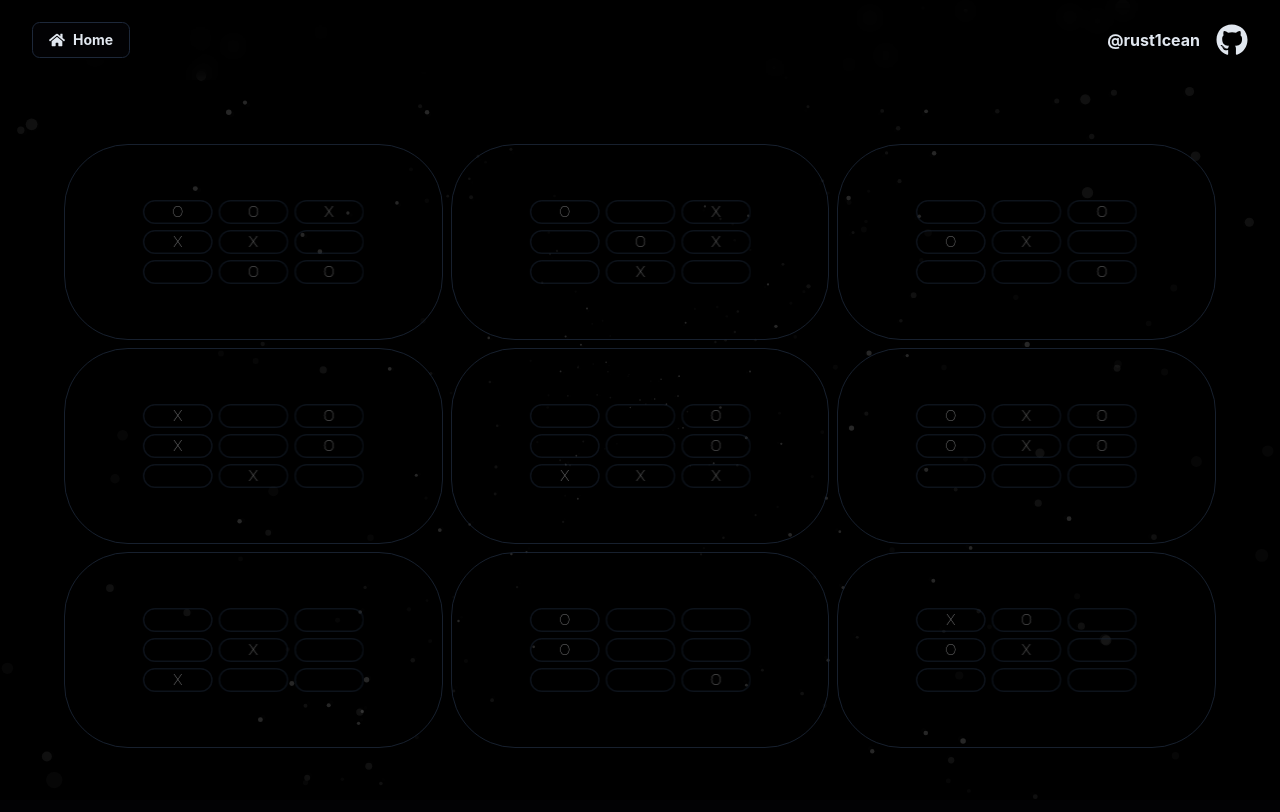
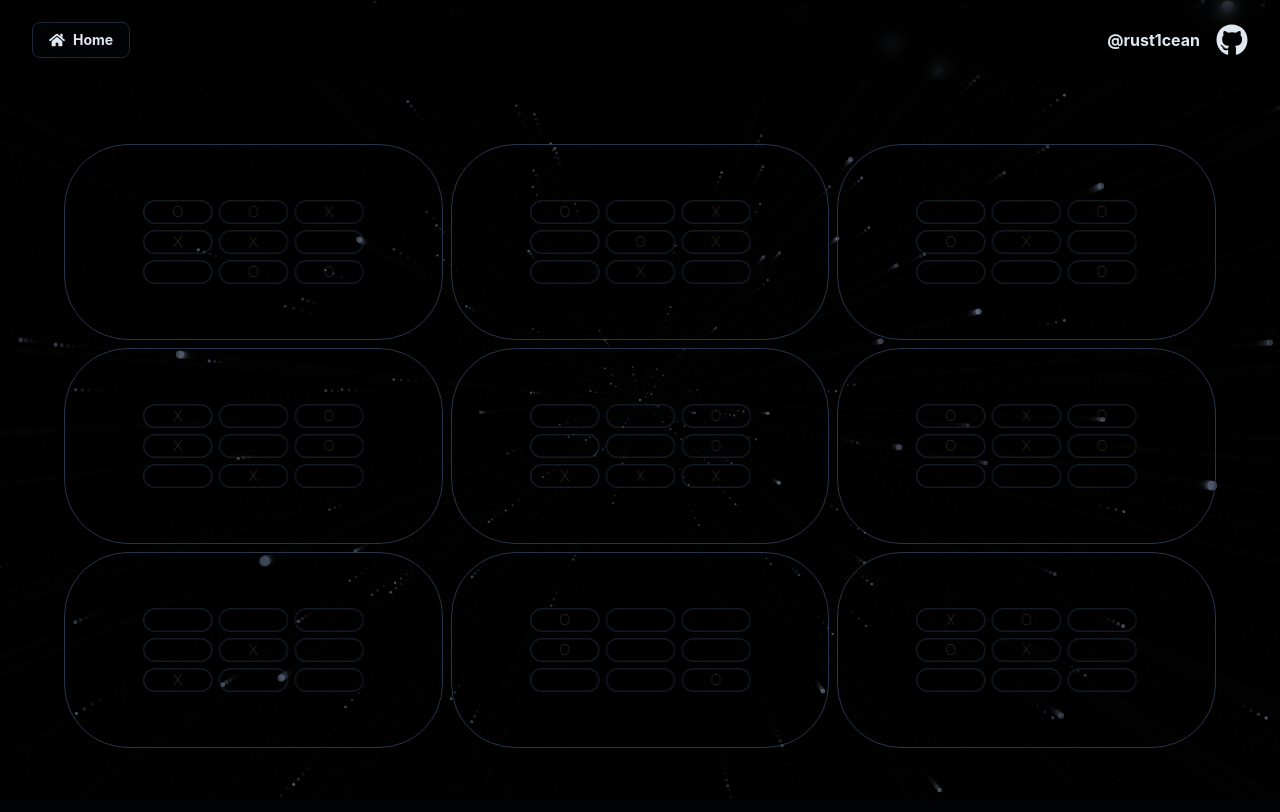
Before and after one commit to rust1cean/super_tic_tac_toe, a React (Vite) app: page / in a window 1280 px wide. Both pictures are taken after a click on the button "Play vs bot". Built offline with nearby package versions, Linux system fonts and the light colour scheme.

Commit message:
Correcting the palette

```diff
--- a/src/App.css
+++ b/src/App.css
@@ -4,7 +4,7 @@
 
 @layer base {
   :root {
-    --background: 224 40% 1.2%;
+    --background: 224 40% 1.4%;
     --foreground: 213 31% 91%;
     --muted: 223 24% 16%;
     --muted-foreground: 215.4 16.3% 56.9%;
@@ -12,7 +12,7 @@
     --accent-foreground: 210 40% 98%;
     --popover: 224 71% 4%;
     --popover-foreground: 215 20.2% 65.1%;
-    --border: 216 34% 17%;
+    --border: 216 34% 28%;
     --input: 216 34% 17%;
     --card: 232 64% 20%;
     --card-foreground: 213 31% 91%;
--- a/src/components/background-particles.tsx
+++ b/src/components/background-particles.tsx
@@ -16,10 +16,10 @@ const animation = (
   cfg: AnimationConfig,
   particles: Array<Particle> = []
 ) => {
-  ctx.fillStyle = "rgb(0 0 0 / 0.6)";
+  const particlesDiff = cfg.maxParticlesCount - particles.length;
+
+  ctx.fillStyle = "rgb(0 0 0 / 0.2)";
   ctx.fillRect(0, 0, cfg.getWidth(), cfg.getHeight());
-
-  const particlesDiff = cfg.maxParticlesCount - particles.length;
 
   // Add particles when needed
   if (particlesDiff > 0 && Math.random() > 0.5)
@@ -72,7 +72,7 @@ type Borders = {
   bottom: number;
 };
 
-const DEFAULT_PARTICLE_FILL_COLOR: string = "rgba(255, 255, 255, 0.15)";
+const DEFAULT_PARTICLE_FILL_COLOR: string = "hsl(220 60% 80% / 0.4)";
 const DEFAULT_PARTICLE_STROKE_COLOR: string = "transparent";
 
 class Particle {
@@ -103,7 +103,7 @@ class Particle {
   ) {
     this.ctx = ctx;
     this.cfg = cfg;
-    this.radius = initialRadius ?? (cfg.getWidth() + cfg.getHeight()) / 3_000;
+    this.radius = initialRadius ?? (cfg.getWidth() + cfg.getHeight()) / 2500;
     this.velocity = initialVelocity ?? this.randomVelocity();
     this.position = initialPosition ?? {
       x: cfg.getWidth() / 2,
@@ -131,8 +131,8 @@ class Particle {
 
   maxVelocity(this: Particle): Velocity {
     return {
-      x: this.cfg.getWidth() / 400,
-      y: this.cfg.getHeight() / 200,
+      x: this.cfg.getWidth() / 150,
+      y: this.cfg.getHeight() / 100,
     };
   }
 
--- a/src/components/board-cell.tsx
+++ b/src/components/board-cell.tsx
@@ -11,7 +11,7 @@ export default function BoardCell({
 }) {
   const SmallBoard = () => {
     return (
-      <div className="smallBoard size-full grid grid-cols-3 gap-2 grid-rows-3 ease-out duration-150 scale-75 opacity-80">
+      <div className="smallBoard size-full grid grid-cols-3 gap-2 grid-rows-3 ease-out duration-150 scale-75 opacity-40">
         {range(1, 9).map((key) => (
           <Cell key={key} index={key} />
         ))}
--- a/src/components/cell.tsx
+++ b/src/components/cell.tsx
@@ -9,7 +9,7 @@ export default function Cell({
 }) {
   return (
     <button
-      className={`size-full active:scale-95 relative rounded-3xl flex items-center justify-center border-2 border-border/60 hover:bg-muted/40 backdrop-blur ${className}`}
+      className={`size-full active:scale-95 relative rounded-3xl flex items-center justify-center border-2 border-border hover:bg-muted/40 backdrop-blur ${className}`}
     >
       <CellIndex
         index={index}
```
